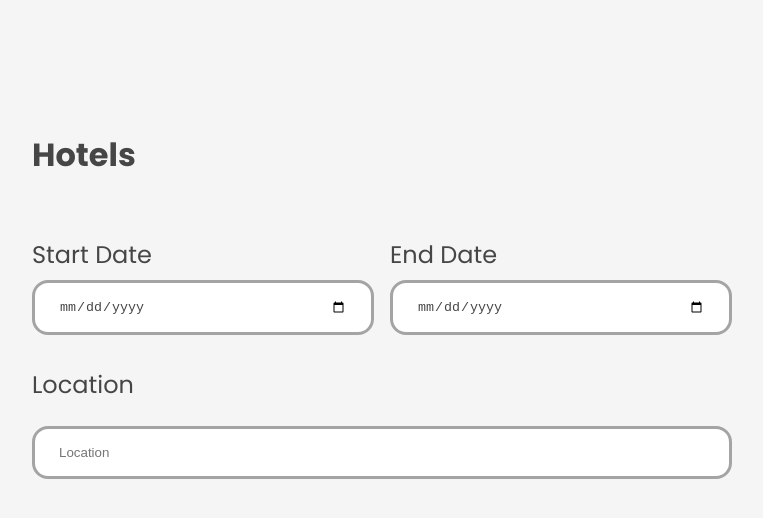
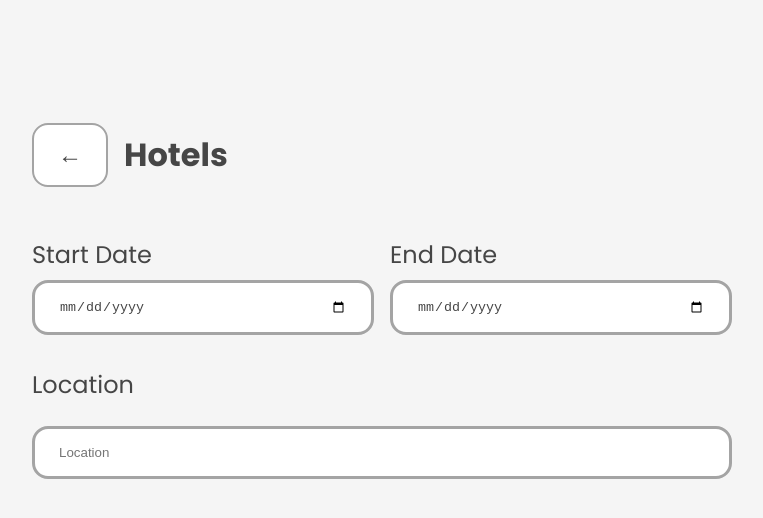
Before and after one commit to MannyGozzi/csc437, a website: page packages/proto/public/hotel.html in a window 1280 px wide. Shown: the whole page, without its empty margins (258-1021 px from the left). Drawn offline with Linux system fonts and the light colour scheme.

Commit message:
Added back buttons

```diff
--- a/packages/proto/public/hotel.html
+++ b/packages/proto/public/hotel.html
@@ -11,7 +11,10 @@
   <body>
     <section class="center">
       <div class="container">
-        <h2>Hotels</h2>
+        <div class="flex-row">
+          <a href="../"><button>←</button></a>
+          <h2>Hotels</h2>
+        </div>
         <div class="flex-row">
           <div class="flex-col">
             <label for="startDate">Start Date</label>
--- a/packages/proto/public/styles/app.css
+++ b/packages/proto/public/styles/app.css
@@ -154,3 +154,19 @@ label {
   background-color: var(--color-primary);
   color: var(--color-text-opp);
 }
+
+button {
+  background: var(--color-fg);
+  color: var(--color-text);
+  border: 2px solid var(--color-border);
+  border-radius: var(--rounded);
+  padding: var(--padding-md) var(--padding-lg);
+  cursor: pointer;
+  font-size: 1.5rem;
+  transition: all 0.3s;
+}
+
+button:hover {
+  background: var(--color-text-opp);
+  color: var(--color-text);
+}
```
Also changed, not shown: packages/proto/public/car.html (+1 -0 lines), packages/proto/public/cruise.html (+4 -1 lines), packages/proto/public/flight.html (+4 -1 lines), packages/proto/public/html/hanoi.html (+4 -1 lines), packages/proto/public/html/hue.html (+4 -1 lines), packages/proto/public/index.html (+8 -2 lines), packages/proto/public/js/dark-mode.js (+7 -9 lines).
